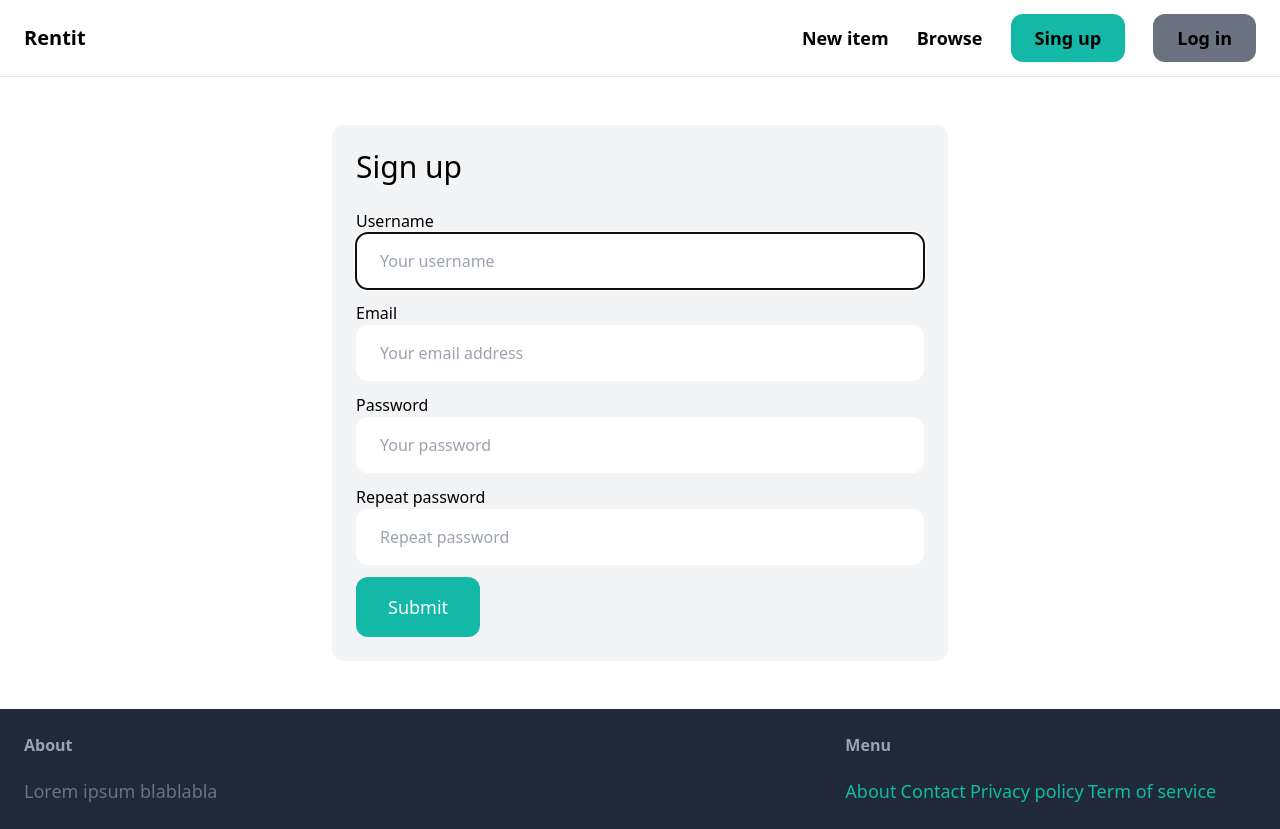
After one commit to antoniopagnotts/marketplace_in_django, a Django app: page /signup/ in a window 1280 px wide. The commit adds this page. Run offline with Django 4.2, Linux system fonts and the light colour scheme; some libraries are stand-ins or nearby versions.

Commit message:
added signup functionality

```diff
--- /dev/null
+++ b/rentit/core/forms.py
@@ -0,0 +1,25 @@
+from django import forms
+from django.contrib.auth.forms import UserCreationForm
+from django.contrib.auth.models import User
+
+class SignupForm(UserCreationForm):
+    class Meta:
+        model = User
+        fields = ('username', 'email', 'password1','password2')
+
+    username = forms.CharField(widget=forms.TextInput(attrs={
+        'placeholder': 'Your username',
+        'class': 'w-full py-4 px-6 rounded-xl' #it makes the username field in the signup rounded and better to see
+    }))
+    email = forms.CharField(widget=forms.EmailInput(attrs={
+        'placeholder': 'Your email address',
+        'class': 'w-full py-4 px-6 rounded-xl' #it makes the username field in the signup rounded and better to see
+    }))
+    password1 = forms.CharField(widget=forms.PasswordInput(attrs={
+        'placeholder': 'Your password',
+        'class': 'w-full py-4 px-6 rounded-xl' #it makes the username field in the signup rounded and better to see
+    }))
+    password2 = forms.CharField(widget=forms.PasswordInput(attrs={
+        'placeholder': 'Repeat password',
+        'class': 'w-full py-4 px-6 rounded-xl' #it makes the username field in the signup rounded and better to see
+    }))
--- a/rentit/core/templates/core/base.html
+++ b/rentit/core/templates/core/base.html
@@ -18,7 +18,7 @@
                 <a href="#" class="text-lg font-semibold hover:text-gray-500">New item</a>
                 <a href="#" class="text-lg font-semibold hover:text-gray-500">Browse</a>
 
-                <a href="#" class=" px-6 py-3 text-lg font-semibold bg-teal-500 text-whine rounded-xl hover:bg-teal-700">Sing up</a>
+                <a href="{% url 'core:signup' %}" class=" px-6 py-3 text-lg font-semibold bg-teal-500 text-whine rounded-xl hover:bg-teal-700">Sing up</a>
                 <a href="#" class=" px-6 py-3 text-lg font-semibold bg-gray-500 text-whine rounded-xl hover:bg-gray-700">Log in</a>
 
             </div>
@@ -41,7 +41,7 @@
 
                 <ul class="space-y-2">
                     <l1><a href="#" class="text-lg text-teal-500 hover:text-teal-700">About</a></l1>
-                    <l1><a href="{% url 'contact' %}" class="text-lg text-teal-500 hover:text-teal-700">Contact</a></l1>
+                    <l1><a href="{% url 'core:contact' %}" class="text-lg text-teal-500 hover:text-teal-700">Contact</a></l1>
                     <l1><a href="#" class="text-lg text-teal-500 hover:text-teal-700">Privacy policy</a></l1>
                     <l1><a href="#" class="text-lg text-teal-500 hover:text-teal-700">Term of service</a></l1>
                 </ul>
--- /dev/null
+++ b/rentit/core/templates/core/signup.html
@@ -0,0 +1,44 @@
+{% extends 'core/base.html' %}
+
+{% block title %}Sign up{% endblock %}
+
+{% block content %}
+<div class="w-1/2 my-6 mx-auto p-6 bg-gray-100 rounded-xl">
+    <h1 class="mb-6 text-3xl">Sign up</h1>
+
+    <form method="post" action=".">
+        {% csrf_token %}
+
+        {{ form.non_field_errors }}
+
+        <div class="mb-3">
+            <label class="incline-block mb-2">Username</label><br>
+            {{ form.username }}
+        </div>
+        <div class="mb-3">
+            <label class="incline-block mb-2">Email</label><br>
+            {{ form.email }}
+        </div>
+        <div class="mb-3">
+            <label class="incline-block mb-2">Password</label><br>
+            {{ form.password1 }}
+        </div>
+        <div class="mb-3">
+            <label class="incline-block mb-2">Repeat password</label><br>
+            {{ form.password2 }}
+        </div>
+
+        {% if form.errors or form.non_field_errors %}
+            <div class="mb-3 p-6 bg-red-100 rounded-xl">
+                {% for field in form %}
+                    {{ field.errors }}
+                {% endfor %}
+
+                {{ form.non_flield_errors }}
+            </div>
+        {% endif %}
+
+        <button class="py-4 px-8 text-lg bg-teal-500 hover:bg-teal-700 rounded-xl text-white">Submit</button>
+    </form>
+</div>
+{% endblock %}
--- /dev/null
+++ b/rentit/core/urls.py
@@ -0,0 +1,11 @@
+from django.urls import path
+
+from . import views
+
+app_name = 'core'
+
+urlpatterns = [
+    path('', views.index, name='index'),
+    path('contact/', views.contact, name='contact'),
+    path('signup/', views.signup, name='signup'),
+]
--- a/rentit/core/views.py
+++ b/rentit/core/views.py
@@ -1,5 +1,6 @@
-from django.shortcuts import render
+from django.shortcuts import render, redirect
 from item.models import Category, Item
+from .forms import SignupForm
 
 def index(request):
     items = Item.objects.filter(is_sold=False)[0:6]
@@ -12,3 +13,18 @@ def index(request):
 
 def contact(request):
     return render(request, 'core/contact.html')
+
+def signup(request):
+    if request.method == 'POST':
+        form = SignupForm(request.POST)
+
+        if form.is_valid():
+            form.save()
+
+            return redirect('/login/')
+    else:
+        form = SignupForm()
+
+    return render(request, 'core/signup.html', {
+        'form': form
+    })
--- a/rentit/rentit/urls.py
+++ b/rentit/rentit/urls.py
@@ -21,11 +21,8 @@ from django.urls import path, include
 from django.conf import settings
 from django.conf.urls.static import static
 
-from core.views import index, contact
-
 urlpatterns = [
     path('items/', include('item.urls')),
     path('admin/', admin.site.urls),
-    path('', index, name='index'),
-    path('contact/', contact, name='contact'),
+    path('', include('core.urls')),
 ] + static(settings.MEDIA_URL, document_root=settings.MEDIA_ROOT)
```
Also changed, not shown: rentit/db.sqlite3.
